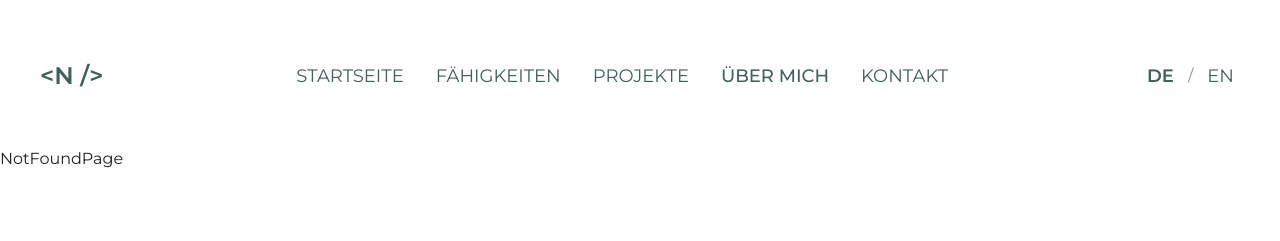
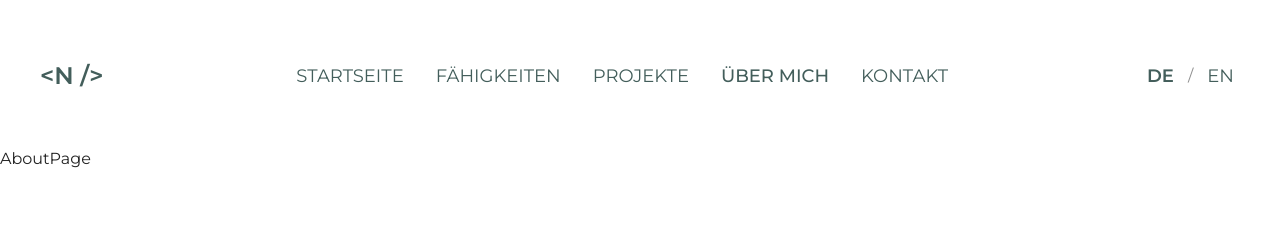
Before and after one commit to NataliiaOliinyk-gi/portfolio, a React (Vite) app: page /about in a window 1280 px wide. Shown: the top 241 px of the page. Built offline with nearby package versions, Linux system fonts and the light colour scheme; a web font is replaced by a local one.

Commit message:
update Navigations

```diff
--- /dev/null
+++ b/src/pages/AboutPage/AboutPage.tsx
@@ -0,0 +1,13 @@
+import type { FC } from "react";
+
+import styles from "./AboutPage.module.css";
+
+const AboutPage: FC = ()=>{
+    return (
+        <div>
+            <h3>AboutPage</h3>
+        </div>
+    )
+};
+
+export default AboutPage;
--- /dev/null
+++ b/src/pages/ContactPage/ContactPage.tsx
@@ -0,0 +1,13 @@
+import type { FC } from "react";
+
+import styles from "./ContactPage.module.css";
+
+const ContactPage: FC = ()=>{
+    return (
+        <div>
+            <h3>ContactPage</h3>
+        </div>
+    )
+};
+
+export default ContactPage;
--- a/src/pages/Navigations.tsx
+++ b/src/pages/Navigations.tsx
@@ -1,17 +1,25 @@
 import { Routes, Route } from "react-router-dom";
 
 import HomePage from "./HomePage/HomePage";
+import SkillsPage from "./SkillsPage/SkillsPage";
 import MyProjectsPage from "./MyProjectsPage/MyProjectsPage";
+import AboutPage from "./AboutPage/AboutPage";
+import ContactPage from "./ContactPage/ContactPage";
 import ProjectPage from "./ProjectPage/ProjectPage";
 import NotFoundPage from "./NotFoundPage/NotFoundPage";
+import PolicyPage from "./PolicyPage/PolicyPage";
 
 const Navigations = () => {
   return (
     <>
       <Routes>
         <Route path="/" element={<HomePage />} />
+        <Route path="/skills" element={<SkillsPage />} />
         <Route path="/projects" element={<MyProjectsPage />} />
         <Route path="/projects:id" element={<ProjectPage />} />
+        <Route path="/about" element={<AboutPage />} />
+        <Route path="/contact" element={<ContactPage />} />
+        <Route path="/policy" element={<PolicyPage />} />
 
         <Route path="*" element={<NotFoundPage />} />
       </Routes>
--- /dev/null
+++ b/src/pages/PolicyPage/PolicyPage.tsx
@@ -0,0 +1,13 @@
+import type { FC } from "react";
+
+import styles from "./PolicyPage.module.css";
+
+const PolicyPage: FC = () => {
+  return (
+    <div>
+      <h3>PolicyPage</h3>
+    </div>
+  );
+};
+
+export default PolicyPage;
--- /dev/null
+++ b/src/pages/SkillsPage/SkillsPage.tsx
@@ -0,0 +1,13 @@
+import type { FC } from "react";
+
+import styles from "./SkillsPage.module.css";
+
+const SkillsPage: FC = () => {
+  return (
+    <div>
+      <h3>SkillsPage</h3>
+    </div>
+  );
+};
+
+export default SkillsPage;
```
Also changed, not shown: src/pages/AboutPage/AboutPage.module.css (added), src/pages/ContactPage/ContactPage.module.css (added), src/pages/PolicyPage/PolicyPage.module.css (added), src/pages/SkillsPage/SkillsPage.module.css (added).
